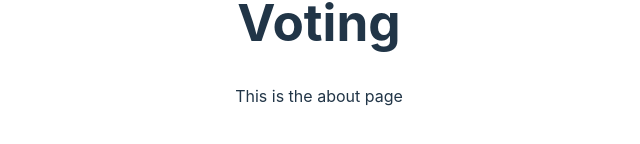
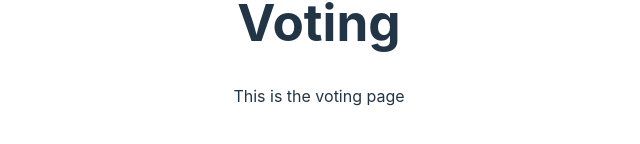
Before and after one commit to itsp-pbl-2023/mind-graph, a React (Vite) app in the folder client/: page /voting in a window 1280 px wide. Shown: the part 358-502 px from the top of the page, without its empty margins (321-961 px from the left). Built offline with nearby package versions, Linux system fonts and the light colour scheme; what @bufbuild/connect-query, @bufbuild/connect-web, @bufbuild/protobuf would draw is missing.

Commit message:
modify typo in voting.tsx

```diff
--- a/client/src/pages/voting.tsx
+++ b/client/src/pages/voting.tsx
@@ -2,7 +2,7 @@ const Voting = () => {
     return (
       <div>
         <h1>Voting</h1>
-        <p>This is the about page</p>
+        <p>This is the voting page</p>
       </div>
     )
   }
```
